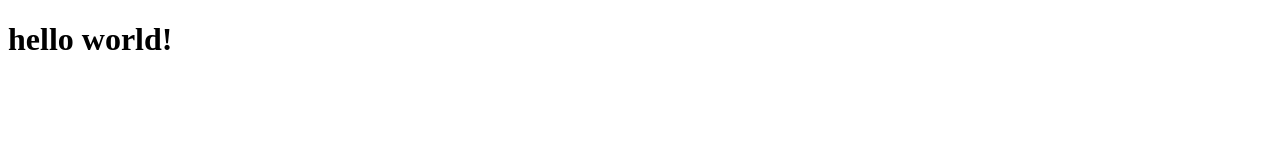
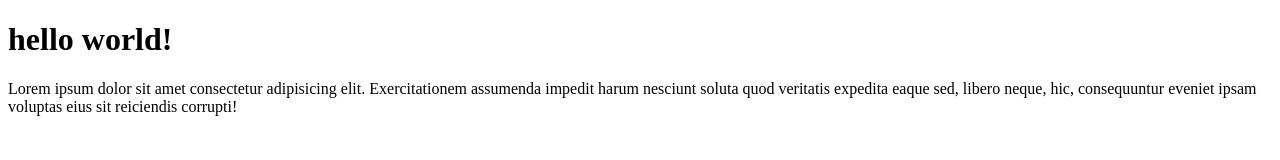
Before and after one commit to KILLERHIRE/wpu-git-test-2, a plain HTML site: page index.html in a window 1280 px wide. Drawn offline with Linux system fonts and the light colour scheme.

Commit message:
menambahkan paragraph

```diff
--- a/index.html
+++ b/index.html
@@ -7,5 +7,6 @@
 </head>
 <body>
     <h1>hello world!</h1>
+    <p>Lorem ipsum dolor sit amet consectetur adipisicing elit. Exercitationem assumenda impedit harum nesciunt soluta quod veritatis expedita eaque sed, libero neque, hic, consequuntur eveniet ipsam voluptas eius sit reiciendis corrupti!</p>
 </body>
 </html>
```
